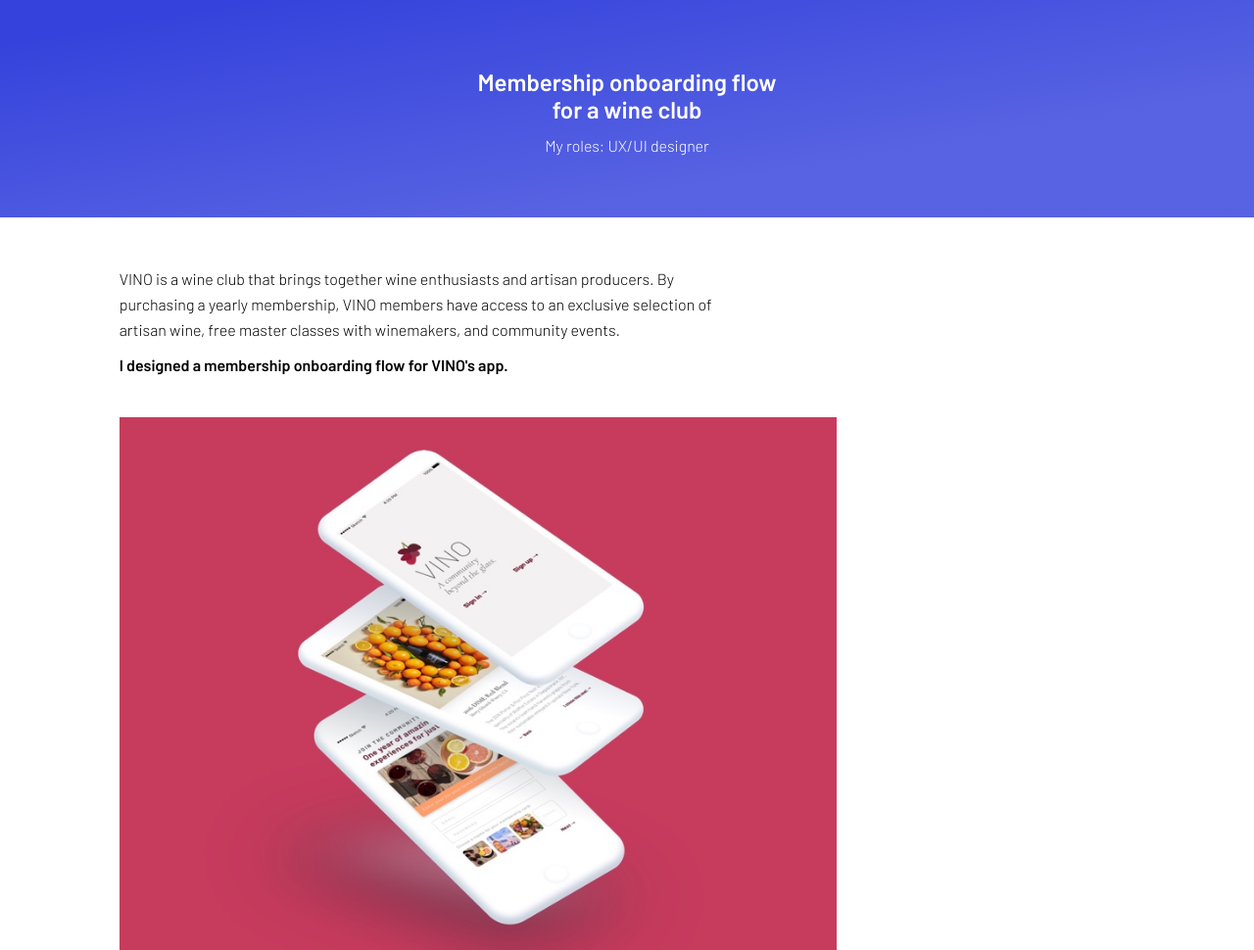
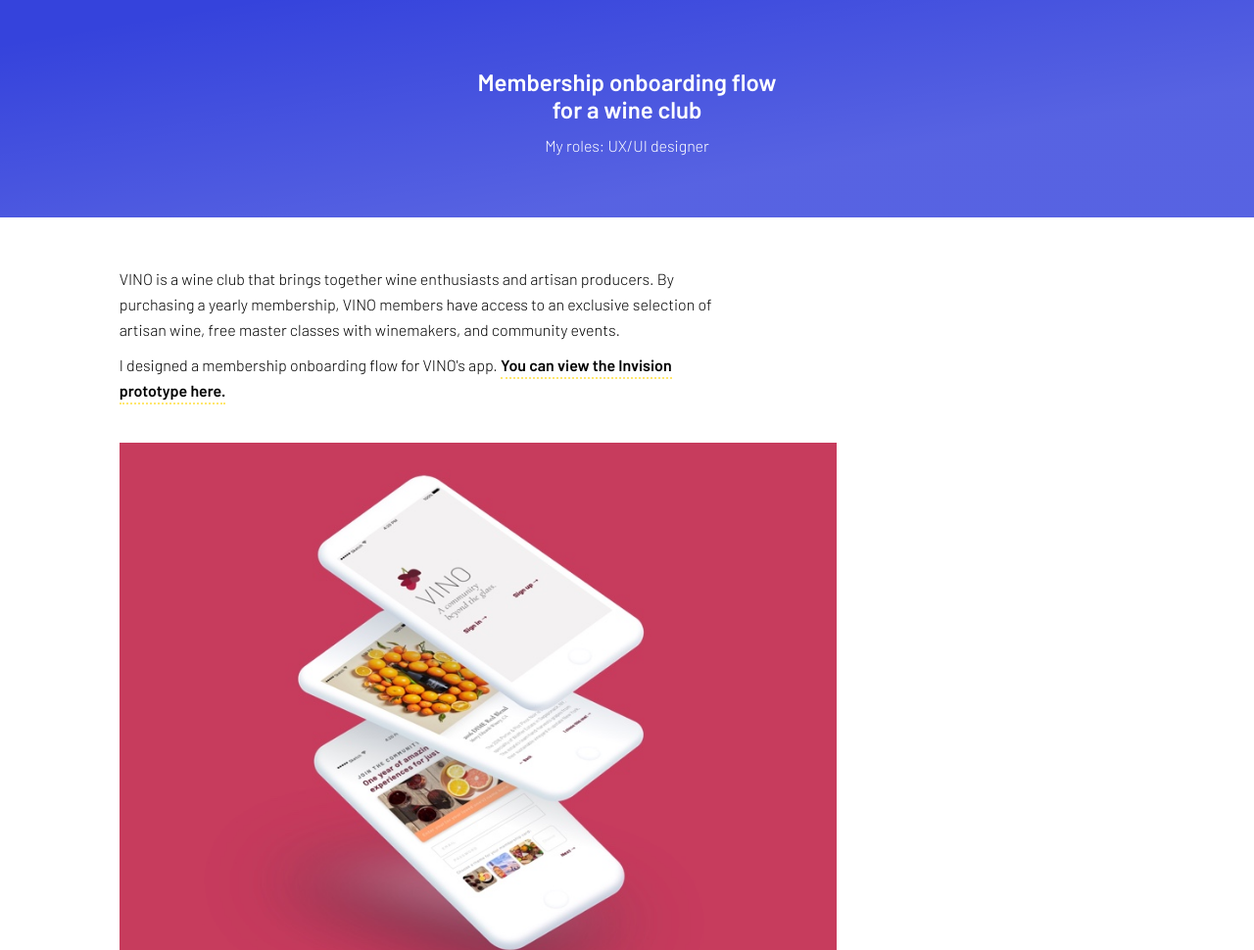
Before and after one commit to janeylee/chai-milega.github.io, a plain HTML site: page vino.html in a window 1280 px wide. Shown: the top 970 px of the page at 98% size. Drawn offline with nearby package versions, Linux system fonts and the light colour scheme; a script that the page names is missing; a small style sheet from the web is missing.

Commit message:
Add files via upload

```diff
--- a/vino.html
+++ b/vino.html
@@ -42,7 +42,7 @@
 
         <p>VINO is a wine club that brings together wine enthusiasts and artisan producers. By purchasing a yearly membership, VINO members have access to an exclusive selection of artisan wine, free master classes with winemakers, and community events. </p>
 
-        <p><b>I designed a membership onboarding flow for VINO's app.</b> </p>
+        <p>I designed a membership onboarding flow for VINO's app. <a href="https://invis.io/WUG9M2H6EV4#/284185452_1" class="link" target="_blank"> You can view the Invision prototype here.</a></p>
 
         <img src="images/vino.jpg">
 
```
